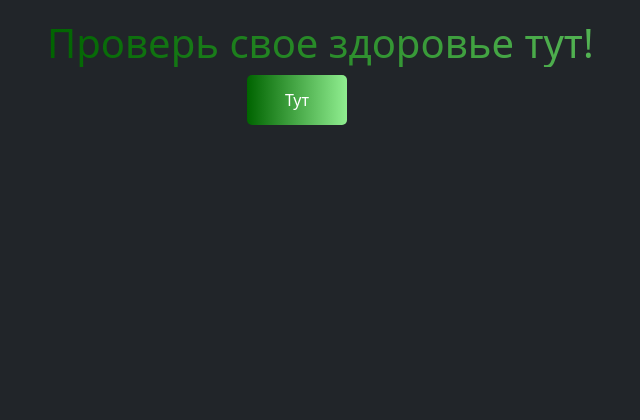
After one commit to n1x9s/site, a Flask app: template templates/index.html in a window 1400 px wide. The commit adds this page. Shown: the part 151-571 px from the top of the page, without its empty margins (403-1043 px from the left). Run offline with Flask 3, Linux system fonts and the light colour scheme; the template is opened without the code that fills it, so the values that code supplies are empty; some libraries are stand-ins or nearby versions.

Commit message:
initial commit

```diff
--- a/app.py
+++ b/app.py
@@ -4,7 +4,6 @@ from flask_sqlalchemy import SQLAlchemy
 from flask_wtf import FlaskForm
 from wtforms import StringField, SubmitField
 from wtforms.validators import DataRequired
-import os
 
 app = Flask(__name__)
 app.config['SECRET_KEY'] = 'your_secret_key'
@@ -27,26 +26,19 @@ class RegistrationForm(FlaskForm):
     submit = SubmitField('Отправить')
 
 
-def extract_data_to_file():
-    registration_data = Registration.query.all()
-    project_directory = os.path.dirname(os.path.abspath(__file__))
-    file_path = os.path.join(project_directory, 'bd.txt')
-
-
 @app.route('/')
 def index():
-    return render_template('base.html', title='Mental')
+    return render_template('index.html', title='Mental')
 
 
 @app.route('/reg', methods=['GET', 'POST'])
-def feedback():
+def registration():
     form = RegistrationForm()
     if form.validate_on_submit():
         registration = Registration(name=form.name.data, pulse=form.pulse.data, pressure=form.pressure.data)
         db.session.add(registration)
         db.session.commit()
-        flash('Feedback submitted successfully!')
-        extract_data_to_file()
+        flash('Registration data submitted successfully!')
     return render_template('reg.html', form=form, title="Registration")
 
 
--- a/static/css/style.css
+++ b/static/css/style.css
@@ -45,9 +45,7 @@
     cursor: pointer;
   }
 
-  .feedback-form input[type="submit"]:hover {
-    background-color: #ff3333;
-  }
+
   .gradient-text {
     background-image: linear-gradient(to right, darkgreen, lightgreen);
   }
@@ -64,3 +62,21 @@
   .gradient-button:hover {
     background: linear-gradient(to right, lightgreen, darkgreen);
   }
+  .logo{
+    height: 150px;
+    width: 150px;
+    margin-left: 1250px;
+  }
+  .hindex{
+    font-size: 40px;
+    margin-left: 450px;
+    margin-top: 20px;
+  }
+  .btnn{
+    margin-left: 650px;
+    height: 50px;
+    width: 100px;
+    color: white;
+    background-image: linear-gradient(to right, darkgreen, lightgreen);
+    border-radius: 5px;
+  }
--- a/templates/base.html
+++ b/templates/base.html
@@ -7,6 +7,7 @@
     <title>{{ title }}</title>
 </head>
 <body>
+    <img class="logo" src="{{ url_for('static', filename='img/logo.svg') }}" alt="logo">
     {% block content %}{% endblock %}
 </body>
 </html>
--- /dev/null
+++ b/templates/index.html
@@ -0,0 +1,7 @@
+{% extends "base.html" %}
+{% block content %}
+    <h1 class="hindex gradient-text">Проверь свое здоровье тут!</h1>
+    <form action="/reg" method="get">
+        <button type="submit" class="btnn btn-primary gradient-button">Тут</button>
+    </form>
+{% endblock %}
```
